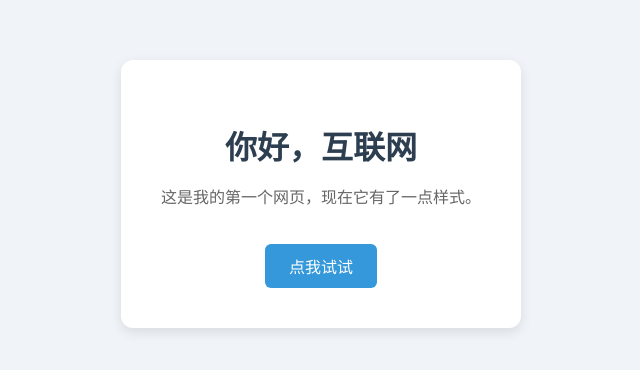
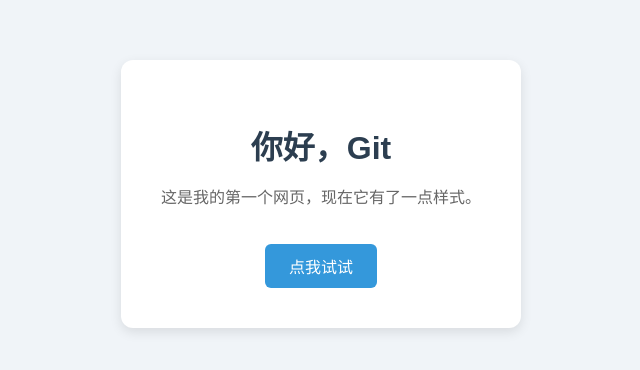
Before and after one commit to Aaaapl888/zero-to-tech, a plain HTML site: page index.html in a window 1280 px wide. Shown: the part 206-576 px from the top of the page, without its empty margins (319-959 px from the left). Drawn offline with Linux system fonts and the light colour scheme.

Commit message:
添加了gitignore，变更了首页文案

```diff
--- a/index.html
+++ b/index.html
@@ -10,7 +10,7 @@
   </head>
   <body>
     <div class="card">
-      <h1>你好，互联网</h1>
+      <h1>你好，Git</h1>
       <p id="msg">这是我的第一个网页，现在它有了一点样式。</p>
       <button onclick="changeText()">点我试试</button>
     </div>
```
Also changed, not shown: 1 other file.
